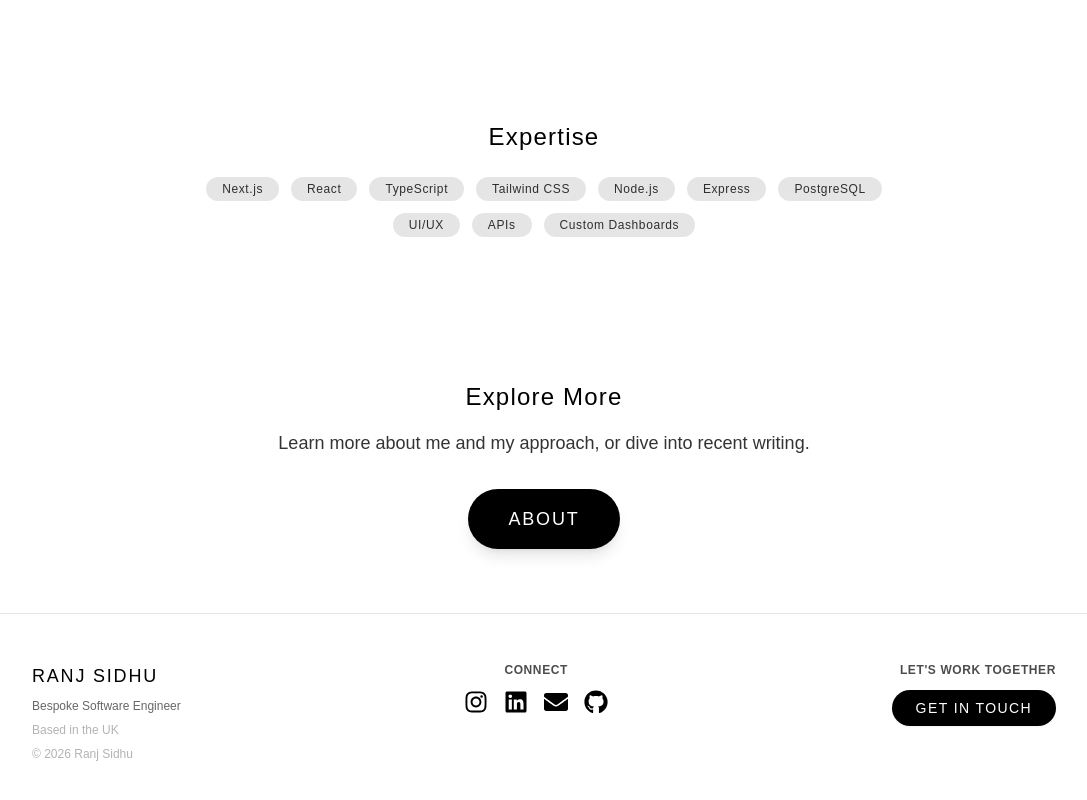
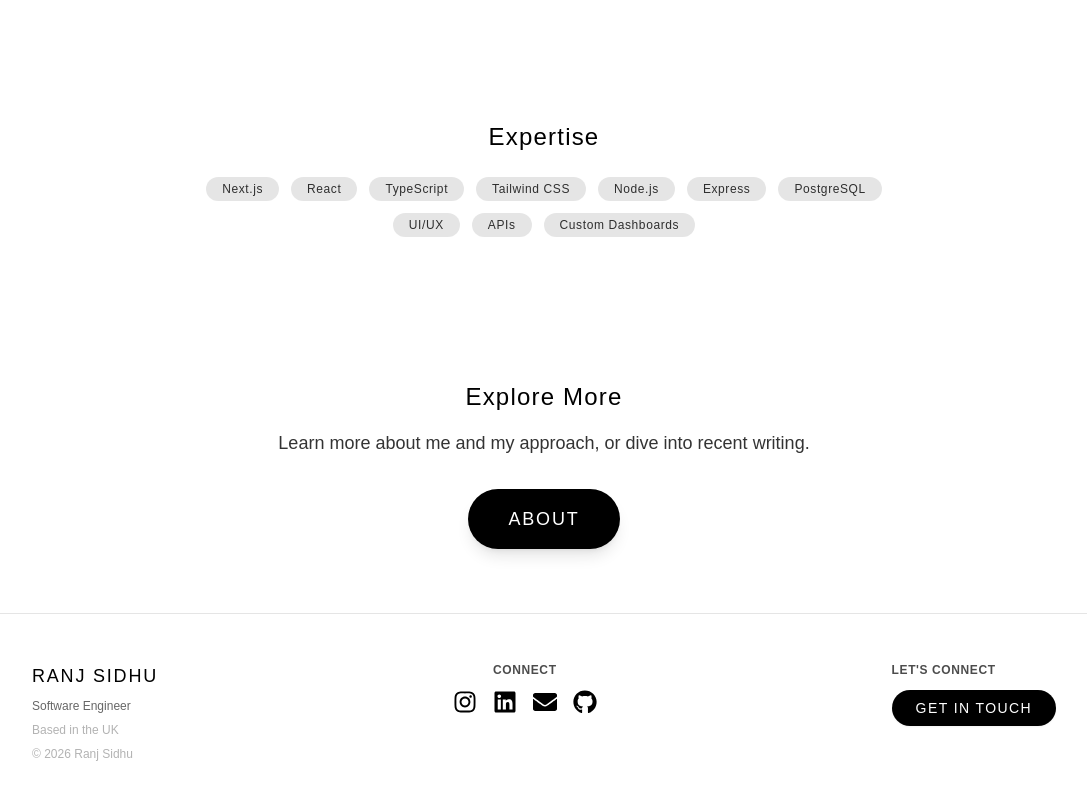
Before and after one commit to ranjsidhu/ranjsidhudev, a Next.js app: page / in a window 1280 px wide. Shown: the part 1321-2121 px from the top of the page, without its empty margins (96-1183 px from the left). Built offline with nearby package versions, Linux system fonts and the light colour scheme.

Commit message:
chore: semantics

```diff
--- a/app/components/Footer.tsx
+++ b/app/components/Footer.tsx
@@ -10,9 +10,7 @@ export default function Footer() {
           <span className="text-black font-light tracking-widest uppercase text-lg mb-2">
             Ranj Sidhu
           </span>
-          <span className="text-black/60 text-xs mb-2">
-            Bespoke Software Engineer
-          </span>
+          <span className="text-black/60 text-xs mb-2">Software Engineer</span>
           <span className="text-black/30 text-xs">Based in the UK</span>
           <span className="text-black/30 text-xs mt-2">
             &copy; {new Date().getFullYear()} Ranj Sidhu
@@ -30,9 +28,9 @@ export default function Footer() {
         </div>
 
         {/* Call to Action */}
-        <div className="flex flex-col items-center md:items-end">
+        <div className="flex flex-col items-center md:items-start">
           <span className="text-black/70 font-semibold mb-3 tracking-wider uppercase text-xs">
-            Let&apos;s Work Together
+            Let&apos;s Connect
           </span>
           <Link
             href="/contact"
```
